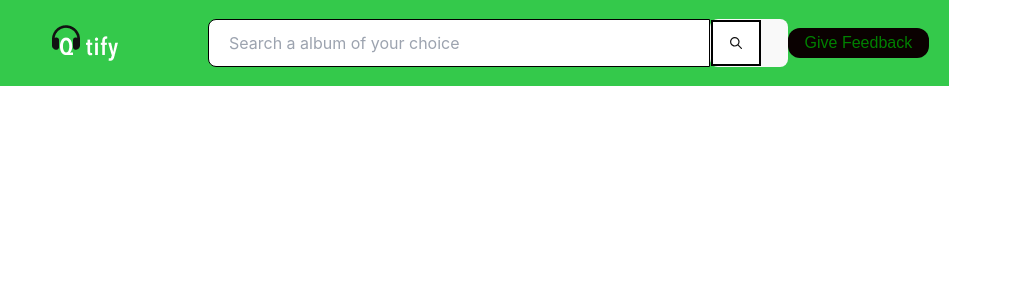
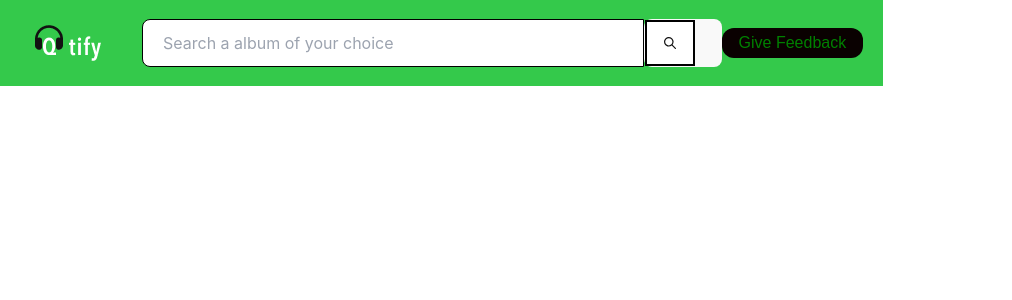
Before and after one commit to Harrrdik18/Qtify, a React (Vite) app in the folder my-react-app/: page / in a window 1280 px wide. Shown: the top 300 px of the page, without its empty margins (0-1012 px from the left). Built offline with nearby package versions, Linux system fonts and the light colour scheme.

Commit message:
plz this time

```diff
--- a/my-react-app/src/components/nav/navbar.module.css
+++ b/my-react-app/src/components/nav/navbar.module.css
@@ -1,21 +1,14 @@
 .navbar {
-    background-color: #34C94B; /* Set background color for navbar */
-    max-width: auto; /* Allow navbar to expand to fit content */
-    padding: 10px 20px; /* Add padding inside the navbar */
-    width: fit-content; /* Ensure navbar takes up full width of its container */
-    display: flex; /* Use flexbox layout for navbar */
-    margin: 0px; /* Remove any default margin */
+    background-color: #34C94B;
+    padding: 10px 20px;
+    display: flex;
     align-items: center;
 }
 
 .logo {
-    padding-right: 4rem; /* Adjust padding as needed */
-    padding-left: 2em; /* Adjust padding as needed */
-    margin: auto 0; /* Vertically center the logo */
-    margin-right: 25px; /* Add margin to the right */
+    margin-right: 25px;
 }
 
-
 .feedback {
-    margin-top: 1em; /* Add margin to the top of feedback section */
+    margin-top: 1em;
 }
```
